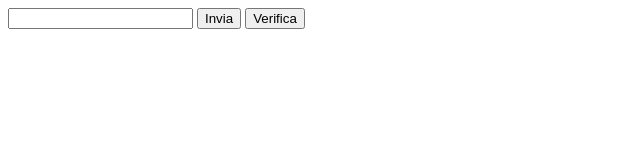
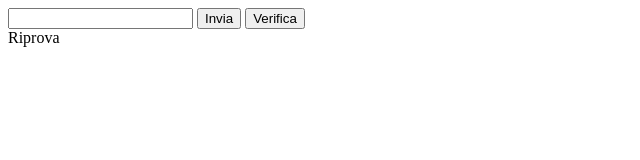
Before and after one commit to LuisGonzalez27/js-simon, a plain HTML site: page index.html in a window 1280 px wide. Both pictures are taken after a click on the button "Verifica". Shown: the full height of the page, 0-640 px from the left. Drawn offline with Linux system fonts and the light colour scheme.

Commit message:
test verifica numeri

```diff
--- a/index.html
+++ b/index.html
@@ -12,6 +12,7 @@
     <input type="number" id="numeriUtente">
     <button id="invia">Invia</button>
     <button id="test">Verifica</button>
+    <div id="testo"></div>
 
     <script src="./js/script.js"></script>
 
--- a/js/script.js
+++ b/js/script.js
@@ -49,15 +49,20 @@ function inviaNumero(){
 }
 btn.addEventListener('click', inviaNumero);
 
-// const btnVerifica = document.getElementById('test');
+const btnVerifica = document.getElementById('test');
+const risultato = document.getElementById('testo')
 
-// quali numeri sono sati indovinati
-// function verficaNumero(){
-//     if(numeroInserito.length == numeriVisti.length){
-//         console.log('Riprova');
-//     }
-//     else{
-//        numeroInserito.push(numeriUtente.value);
-//     }
-// }
-// btnVerifica.addEventListener('click', verficaNumero);
+//sapere se sono sati indovinati
+function verficaNumero(){
+    let converte = numeroInserito.toString();
+    let convertCasuali = numeriCasuali.toString();
+    if(converte  == convertCasuali ){
+        console.log('Grande !');
+        risultato.innerHTML = 'Grande ! Tutti i numeri sono giusti.';
+    }
+    else{
+        console.log("Hai perso riprova");
+        risultato.innerHTML = 'Riprova';
+    }
+}
+btnVerifica.addEventListener('click', verficaNumero);
```
